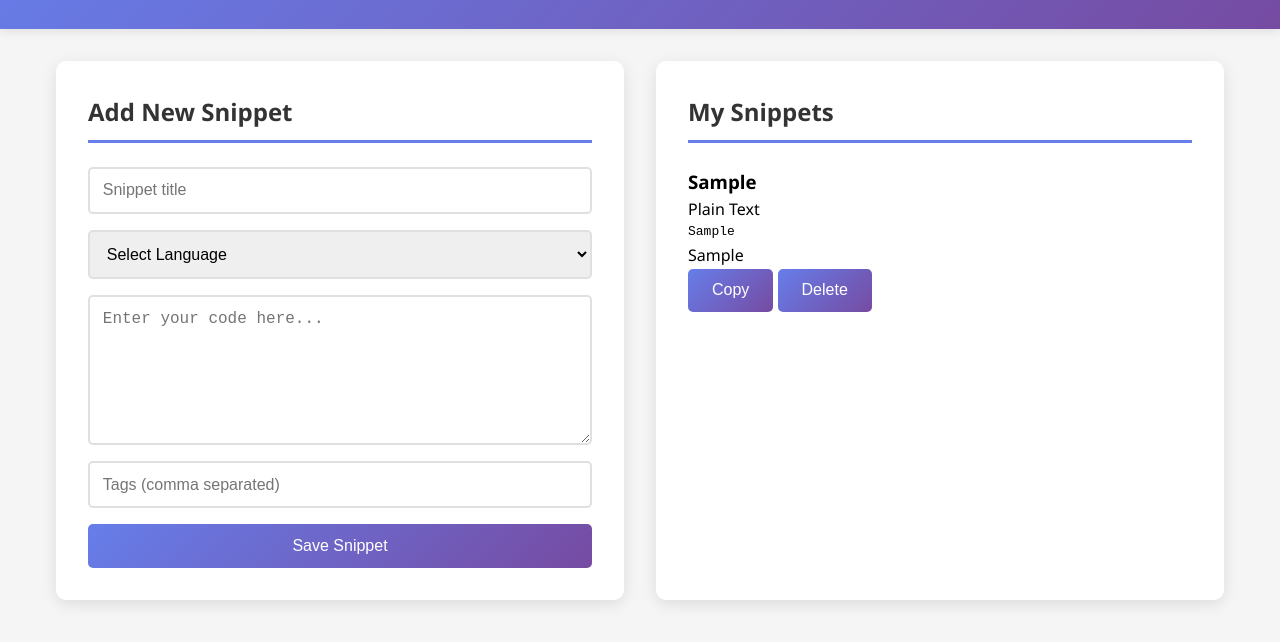
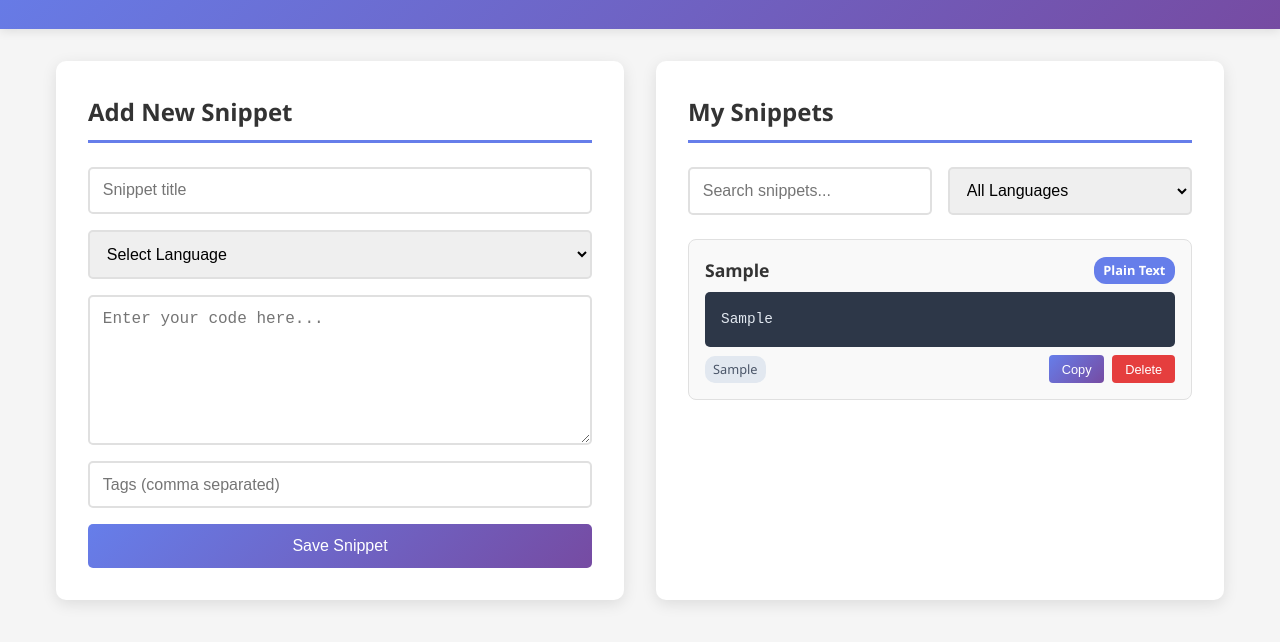
Before and after one commit to IsaacWilsonai/code-snippet-manager, a website: page index.html in a window 1280 px wide. Both pictures are taken after typing "Sample", "Sample", "Sample" into the empty fields and a click on the button "Save Snippet". Shown: the part 86-728 px from the top of the page. Drawn offline with Linux system fonts and the light colour scheme.

Commit message:
add search and filter functionality

```diff
--- a/app.js
+++ b/app.js
@@ -1,6 +1,7 @@
 class SnippetManager {
     constructor() {
         this.snippets = JSON.parse(localStorage.getItem('codeSnippets')) || [];
+        this.filteredSnippets = this.snippets;
         this.init();
     }
 
@@ -12,6 +13,12 @@ class SnippetManager {
     bindEvents() {
         const form = document.getElementById('snippetForm');
         form.addEventListener('submit', (e) => this.handleSubmit(e));
+
+        const searchInput = document.getElementById('searchInput');
+        const languageFilter = document.getElementById('languageFilter');
+
+        searchInput.addEventListener('input', () => this.filterSnippets());
+        languageFilter.addEventListener('change', () => this.filterSnippets());
     }
 
     handleSubmit(e) {
@@ -38,22 +45,43 @@ class SnippetManager {
     addSnippet(snippet) {
         this.snippets.unshift(snippet);
         this.saveToStorage();
-        this.renderSnippets();
+        this.filterSnippets();
     }
 
     saveToStorage() {
         localStorage.setItem('codeSnippets', JSON.stringify(this.snippets));
     }
 
+    filterSnippets() {
+        const searchTerm = document.getElementById('searchInput').value.toLowerCase();
+        const languageFilter = document.getElementById('languageFilter').value;
+
+        this.filteredSnippets = this.snippets.filter(snippet => {
+            const matchesSearch = snippet.title.toLowerCase().includes(searchTerm) ||
+                                snippet.code.toLowerCase().includes(searchTerm) ||
+                                snippet.tags.some(tag => tag.toLowerCase().includes(searchTerm));
+
+            const matchesLanguage = !languageFilter || snippet.language === languageFilter;
+
+            return matchesSearch && matchesLanguage;
+        });
+
+        this.renderSnippets();
+    }
+
     renderSnippets() {
         const container = document.getElementById('snippetsList');
 
-        if (this.snippets.length === 0) {
-            container.innerHTML = '<p class="no-snippets">No snippets yet. Add your first one!</p>';
+        if (this.filteredSnippets.length === 0) {
+            if (this.snippets.length === 0) {
+                container.innerHTML = '<p class="no-snippets">No snippets yet. Add your first one!</p>';
+            } else {
+                container.innerHTML = '<p class="no-snippets">No snippets match your search.</p>';
+            }
             return;
         }
 
-        container.innerHTML = this.snippets.map(snippet => this.createSnippetHTML(snippet)).join('');
+        container.innerHTML = this.filteredSnippets.map(snippet => this.createSnippetHTML(snippet)).join('');
     }
 
     createSnippetHTML(snippet) {
@@ -96,7 +124,7 @@ class SnippetManager {
         if (confirm('Are you sure you want to delete this snippet?')) {
             this.snippets = this.snippets.filter(s => s.id != id);
             this.saveToStorage();
-            this.renderSnippets();
+            this.filterSnippets();
         }
     }
 
--- a/index.html
+++ b/index.html
@@ -32,7 +32,20 @@
             </section>
 
             <section class="snippets-list">
-                <h2>My Snippets</h2>
+                <div class="search-section">
+                    <h2>My Snippets</h2>
+                    <div class="search-bar">
+                        <input type="text" id="searchInput" placeholder="Search snippets...">
+                        <select id="languageFilter">
+                            <option value="">All Languages</option>
+                            <option value="javascript">JavaScript</option>
+                            <option value="python">Python</option>
+                            <option value="html">HTML</option>
+                            <option value="css">CSS</option>
+                            <option value="java">Java</option>
+                        </select>
+                    </div>
+                </div>
                 <div id="snippetsList"></div>
             </section>
         </div>
--- a/styles.css
+++ b/styles.css
@@ -41,6 +41,20 @@ header {
     padding-bottom: 0.5rem;
 }
 
+.search-section {
+    margin-bottom: 1.5rem;
+}
+
+.search-bar {
+    display: flex;
+    gap: 1rem;
+    margin-top: 1rem;
+}
+
+.search-bar input, .search-bar select {
+    flex: 1;
+}
+
 #snippetForm {
     display: flex;
     flex-direction: column;
@@ -81,8 +95,105 @@ button:hover {
     transform: translateY(-2px);
 }
 
+.snippet {
+    background: #f9f9f9;
+    border: 1px solid #e0e0e0;
+    border-radius: 8px;
+    margin-bottom: 1rem;
+    padding: 1rem;
+    transition: box-shadow 0.3s;
+}
+
+.snippet:hover {
+    box-shadow: 0 4px 12px rgba(0,0,0,0.1);
+}
+
+.snippet-header {
+    display: flex;
+    justify-content: space-between;
+    align-items: center;
+    margin-bottom: 0.5rem;
+}
+
+.snippet-header h3 {
+    color: #333;
+    font-size: 1.1rem;
+}
+
+.language-tag {
+    background: #667eea;
+    color: white;
+    padding: 0.2rem 0.6rem;
+    border-radius: 12px;
+    font-size: 0.8rem;
+    font-weight: bold;
+}
+
+.snippet pre {
+    background: #2d3748;
+    color: #e2e8f0;
+    padding: 1rem;
+    border-radius: 5px;
+    overflow-x: auto;
+    margin: 0.5rem 0;
+    font-size: 0.9rem;
+}
+
+.snippet-footer {
+    display: flex;
+    justify-content: space-between;
+    align-items: center;
+    margin-top: 0.5rem;
+}
+
+.tags {
+    display: flex;
+    gap: 0.5rem;
+    flex-wrap: wrap;
+}
+
+.tag {
+    background: #e2e8f0;
+    padding: 0.2rem 0.5rem;
+    border-radius: 10px;
+    font-size: 0.8rem;
+    color: #4a5568;
+}
+
+.actions {
+    display: flex;
+    gap: 0.5rem;
+}
+
+.actions button {
+    padding: 0.4rem 0.8rem;
+    font-size: 0.8rem;
+    border-radius: 4px;
+}
+
+.delete-btn {
+    background: #e53e3e !important;
+}
+
+.delete-btn:hover {
+    background: #c53030 !important;
+}
+
+.no-snippets {
+    text-align: center;
+    color: #666;
+    font-style: italic;
+    padding: 2rem;
+}
+
 @media (max-width: 768px) {
     .container {
         grid-template-columns: 1fr;
     }
+
+    .snippet-footer {
+        flex-direction: column;
+        gap: 0.5rem;
+        align-items: flex-start;
+    }
 }
```
